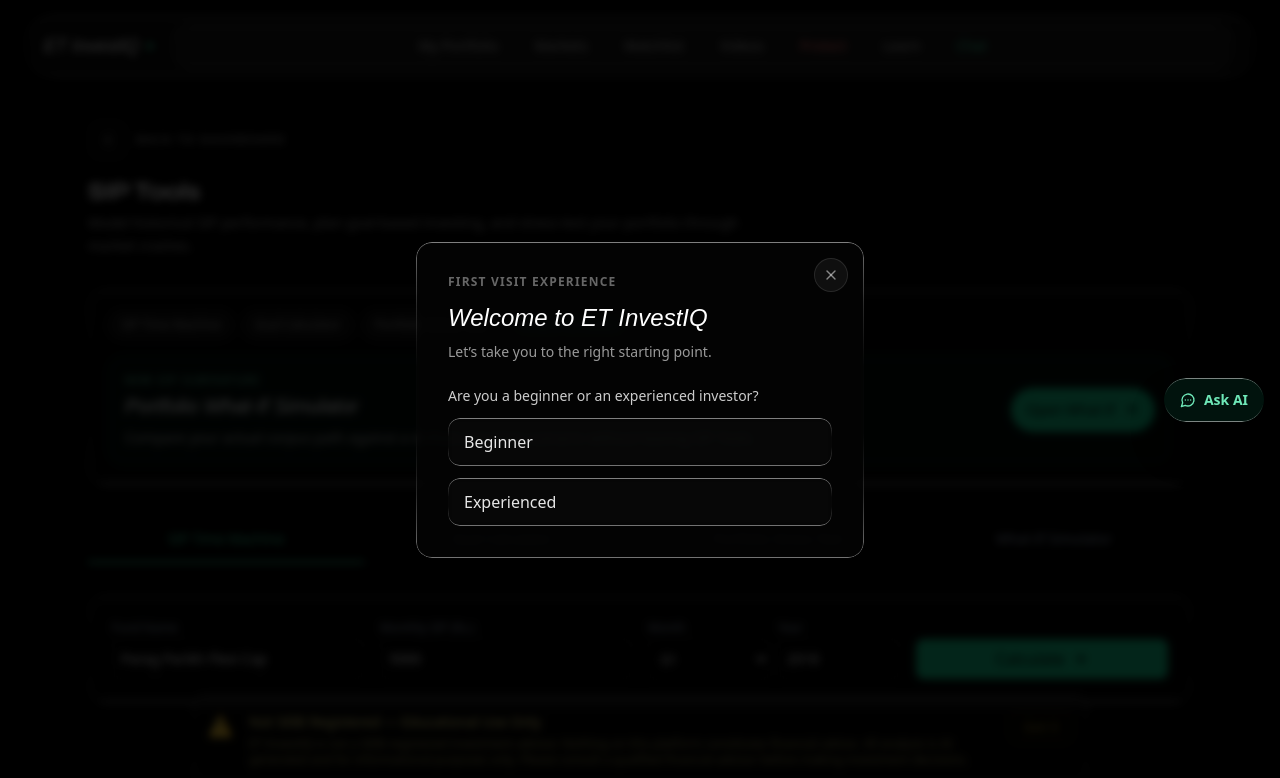
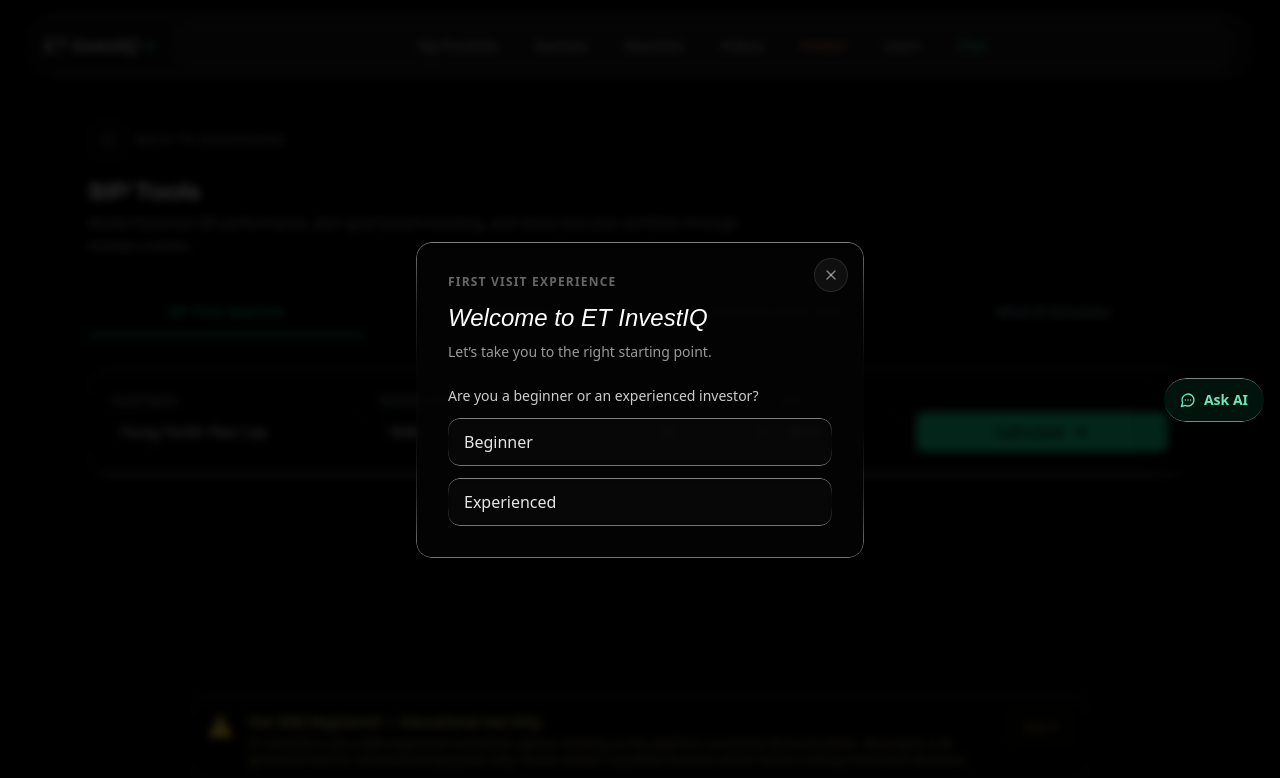
Before and after one commit to Yasaswini-ch/ET-InvestIQ, a Next.js app: page /sip in a window 1280 px wide. Shown: the top 778 px of the page. Built offline with nearby package versions, Linux system fonts and the light colour scheme; a web font is replaced by a local one.

Commit message:
Clean up SIP page layout

```diff
--- a/app/sip/page.tsx
+++ b/app/sip/page.tsx
@@ -13,7 +13,6 @@
 import {
   AlertCircle,
   ArrowRight,
-  ArrowUpRight,
   CalendarClock,
   CheckCircle2,
   ChevronDown,
@@ -394,45 +393,6 @@
         description="Model historical SIP performance, plan goal-based investing, and stress-test your portfolio through market crashes."
       />
 
-      <div className="liquid-glass rounded-2xl border border-white/10 p-5 space-y-4">
-        <div className="flex flex-wrap gap-2">
-          {[
-            "SIP Time Machine",
-            "Goal Calculator",
-            "Portfolio Stress Test",
-            "What-If Simulator",
-          ].map((label) => (
-            <span
-              key={label}
-              className={`rounded-full px-3 py-1.5 text-xs font-medium border ${
-                label === "What-If Simulator"
-                  ? "border-emerald-400/30 bg-emerald-500/10 text-emerald-300"
-                  : "border-white/10 bg-white/5 text-white/60"
-              }`}
-            >
-              {label}
-            </span>
-          ))}
-        </div>
-
-        <div className="grid grid-cols-1 lg:grid-cols-[1fr_auto] gap-4 items-center rounded-2xl border border-emerald-400/20 bg-emerald-500/5 p-4">
-          <div>
-            <p className="text-[10px] uppercase tracking-[0.18em] text-emerald-300">New SIP Subfeature</p>
-            <h2 className="mt-1 text-xl font-heading italic text-white">Portfolio What-If Simulator</h2>
-            <p className="mt-2 text-sm text-white/65 max-w-2xl">
-              Compare your actual corpus path against a shifted allocation scenario without leaving SIP Tools.
-            </p>
-          </div>
-          <button
-            onClick={() => setActiveTab("whatif")}
-            className="inline-flex items-center justify-center gap-2 rounded-full bg-emerald-500 px-4 py-3 text-sm font-medium text-black hover:bg-emerald-400"
-          >
-            Open What-If
-            <ArrowUpRight className="w-4 h-4" />
-          </button>
-        </div>
-      </div>
-
       <div className="flex border-b border-white/10 overflow-x-auto">
         <TabButton active={activeTab === "timemachine"} onClick={() => setActiveTab("timemachine")}>
           SIP Time Machine
```
